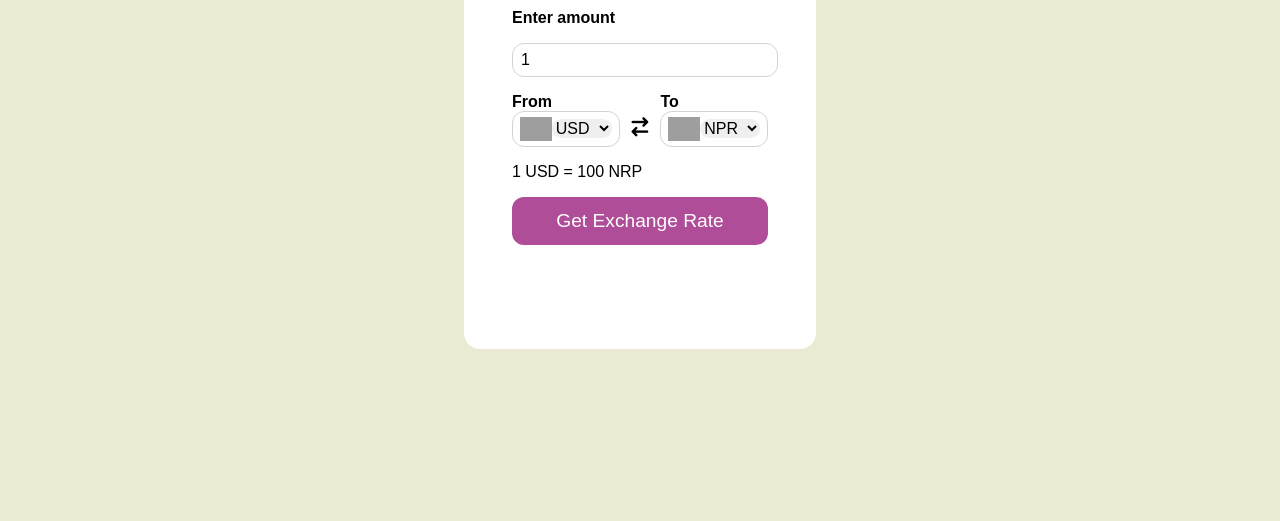
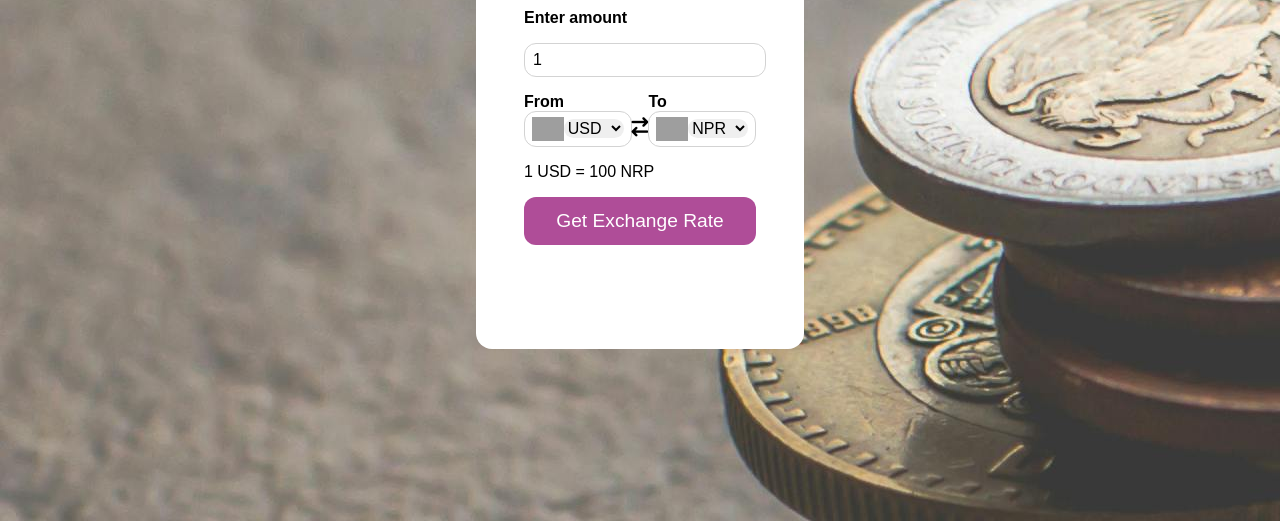
Before and after one commit to bibek-karanjit/Currency-Converter, a plain HTML site: page index.html in a window 1280 px wide. Shown: the part 279-800 px from the top of the page. Drawn offline with Linux system fonts and the light colour scheme; no server answers; grey boxes are pictures that could not be loaded.

Commit message:
added background image and icon

```diff
--- a/index.html
+++ b/index.html
@@ -9,6 +9,7 @@
     <link rel="stylesheet" href="https://cdnjs.cloudflare.com/ajax/libs/font-awesome/6.7.1/css/all.min.css"
         integrity="sha512-5Hs3dF2AEPkpNAR7UiOHba+lRSJNeM2ECkwxUIxC1Q/FLycGTbNapWXB4tP889k5T5Ju8fs4b1P5z/iB4nMfSQ=="
         crossorigin="anonymous" referrerpolicy="no-referrer" />
+    <link rel="icon" type="image.png" href="🦆 icon _pound coin_.png">
 </head>
 
 <body>
--- a/style.css
+++ b/style.css
@@ -9,15 +9,17 @@ body {
   justify-content: center;
   align-items: center;
   min-height: 100vh;
-  background-color: #ebebd3;
+  /* background-color: #ebebd3; */
+  background: url(bg.jpg);
 }
 
 .container {
+  z-index: 1;
   background-color: white;
   padding: 3rem;
   border-radius: 1rem;
   min-height: 45vh;
-  min-width: 20vw;
+  min-width: 18vw;
 }
 
 .container h2 {
```
Also changed, not shown: bg.jpg (added), 🦆 icon _pound coin_.png (added).
